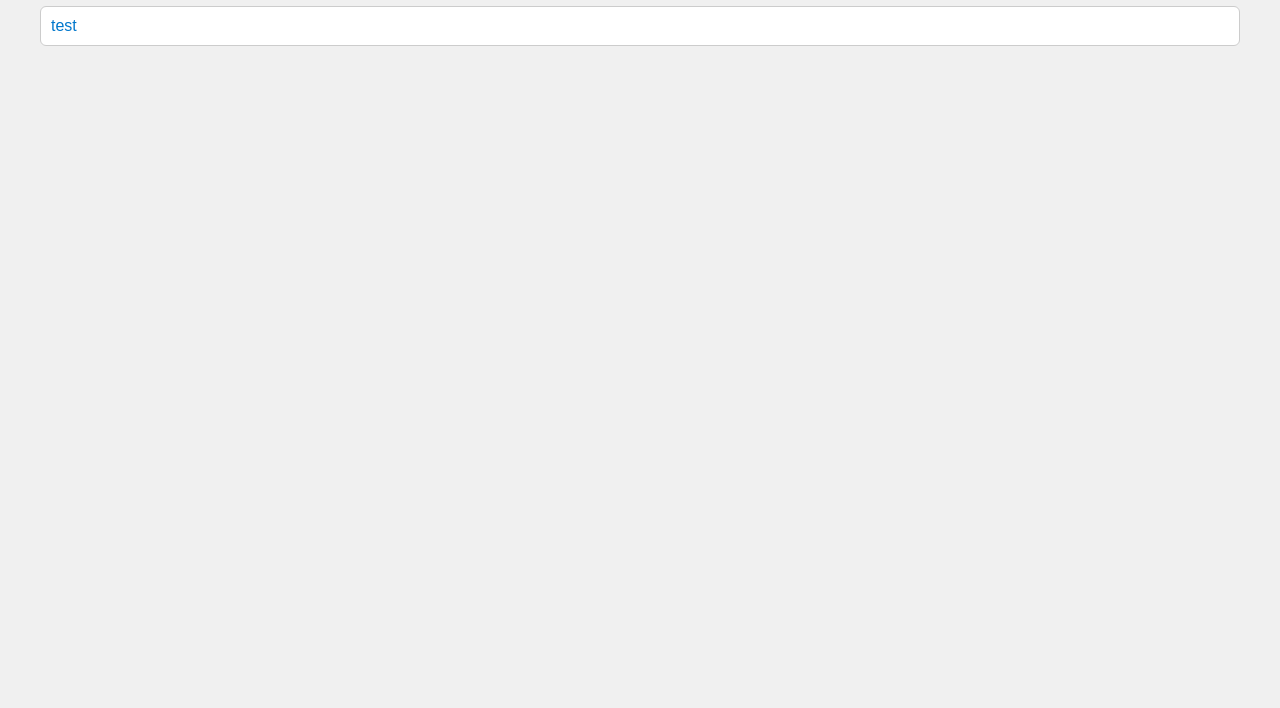
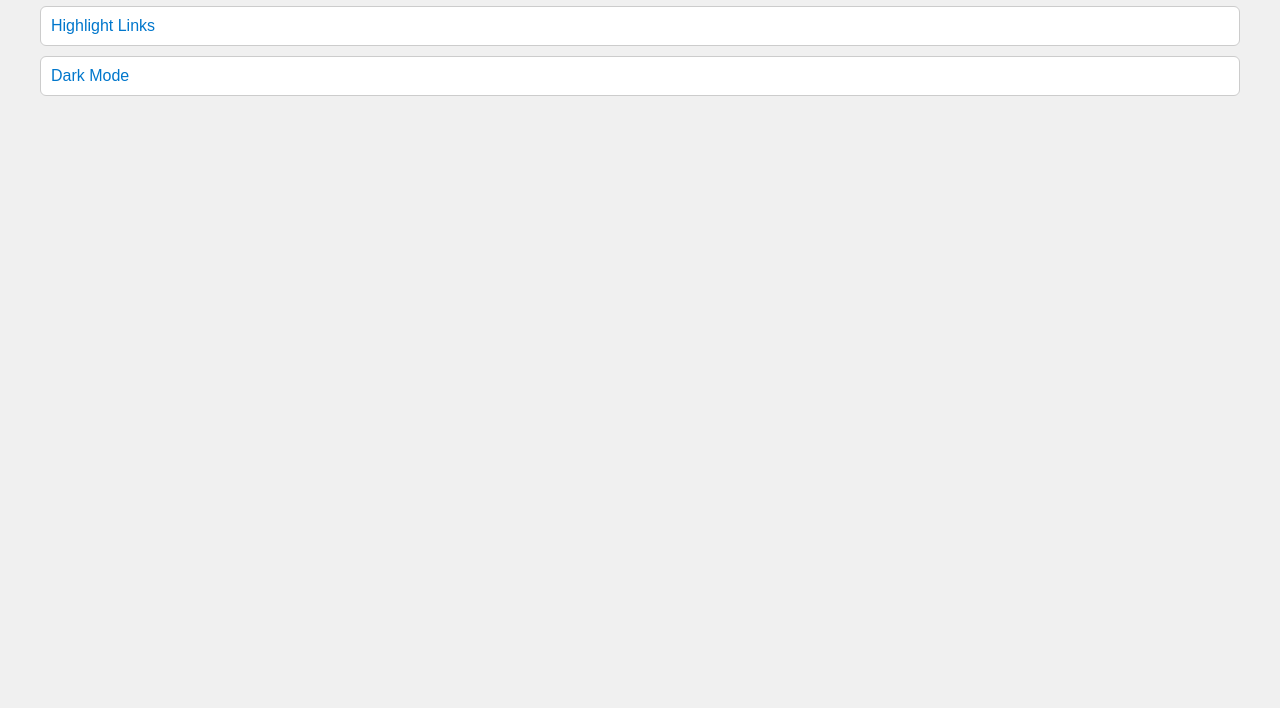
Before and after one commit to auth1ery/openWeb, a plain HTML site: page index.html in a window 1280 px wide. Shown: the part 92-800 px from the top of the page. Drawn offline with Linux system fonts and the light colour scheme.

Commit message:
Update link text for Highlight Links and add Dark Mode

```diff
--- a/index.html
+++ b/index.html
@@ -37,7 +37,8 @@
 <body>
     <h1>openWeb Extensions Hoster</h1>
     <ul>
-        <li><a href="https://auth1ery.github.io/openWeb/highlight_links.js" target="_blank">test</a></li>
+        <li><a href="https://auth1ery.github.io/openWeb/highlight_links.js" target="_blank">Highlight Links</a></li>
+        <li><a href="https://auth1ery.github.io/openWeb/dark_mode.js" target="_blank">Dark Mode</a></li>
     </ul>
 </body>
 </html>
```
